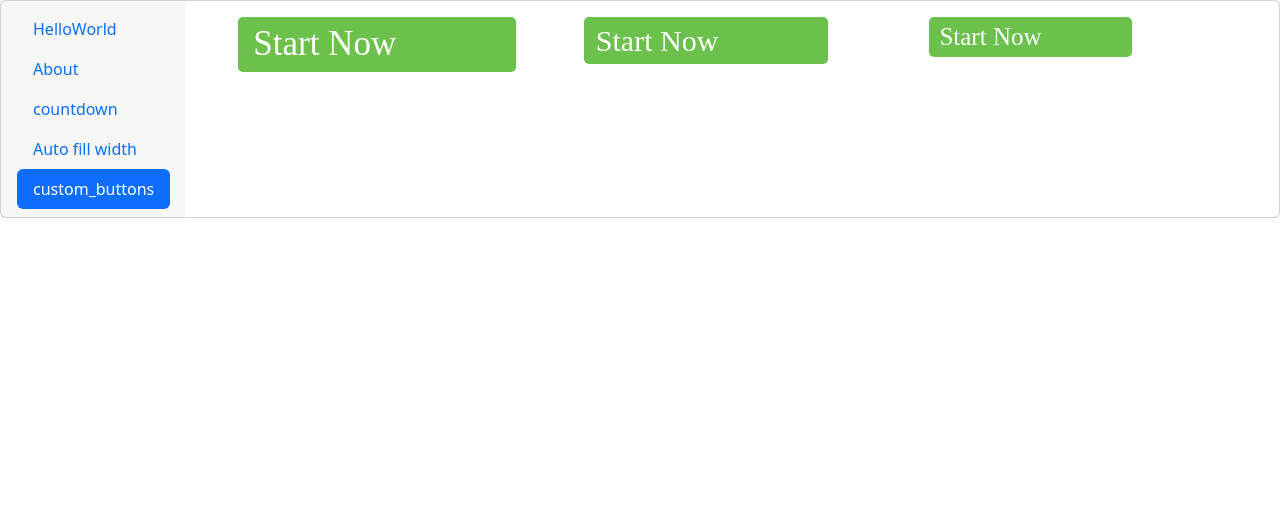
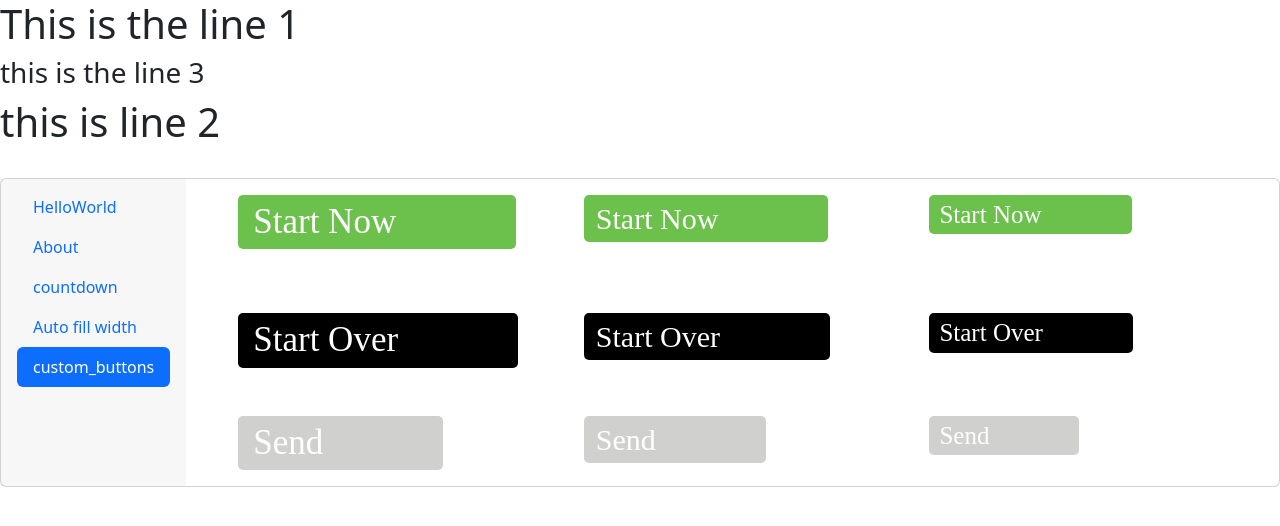
Before and after one commit to mahender11005/git_project, a Vue app: page / in a window 1280 px wide. Shown: the top 526 px of the page. Built offline with nearby package versions, Linux system fonts and the light colour scheme.

Commit message:
buttons added

```diff
--- a/src/App.vue
+++ b/src/App.vue
@@ -1,15 +1,17 @@
 <template>
   <div id="app">
+    <prac_slot >
+    <h1 slot="head1">  This is the line 1</h1>
+    <h3 slot="head2"> this is the line 3</h3>
+      </prac_slot> <br />
     <div>
       <b-card no-body>
         <b-tabs pills card vertical>
           <b-tab title="HelloWorld"><HelloWorld /></b-tab>
           <b-tab title="About"><About /></b-tab>
-           <b-tab title="countdown " ><countdown  /></b-tab>
-             <b-tab title="Auto fill width " ><mainInput  /></b-tab>
-              <b-tab title="custom_buttons "   active><custom_buttons  /></b-tab>
-
-
+          <b-tab title="countdown "><countdown /></b-tab>
+          <b-tab title="Auto fill width "><mainInput /></b-tab>
+          <b-tab title="custom_buttons " active><custom_buttons /></b-tab>
         </b-tabs>
       </b-card>
     </div>
@@ -18,10 +20,11 @@
 
 <script>
 import About from "./components/About.vue";
-import Countdown from './components/countdown.vue';
+import Countdown from "./components/countdown.vue";
 import HelloWorld from "./components/HelloWorld.vue";
 import mainInput from "./components/mainInput.vue";
 import custom_buttons from "./components/custom_buttons.vue";
+import prac_slot from "./components/prac_slot.vue";
 
 export default {
   name: "App",
@@ -31,11 +34,10 @@ export default {
     Countdown,
     mainInput,
     custom_buttons,
+    prac_slot,
   },
 };
 </script>
 
 <style>
-
-
 </style>
--- a/src/components/countdown.vue
+++ b/src/components/countdown.vue
@@ -4,6 +4,12 @@
 
 <script>
 export default {
+  data(){
+    return{
+
+    }
+
+  },
 
 }
 </script>
--- a/src/components/custom_buttons.vue
+++ b/src/components/custom_buttons.vue
@@ -1,6 +1,6 @@
 <template>
   <div class="container">
-    <div class="row">
+    <div class="row pb-3">
       <div class="col">
         <button class="button_one">Start Now</button>
       </div>
@@ -11,7 +11,32 @@
         <button class="button_two">Start Now</button>
       </div>
     </div>
+    <br />
+    <br />
+    <div class="row">
+      <div class="col">
+        <button class="button_one1">Start Over</button>
+      </div>
+      <div class="col">
+        <button class="button_three3">Start Over</button>
+      </div>
+      <div class="col">
+        <button class="button_two2">Start Over</button>
+      </div>
+    </div> <br> <br>
+        <div class="row">
+      <div class="col">
+        <button class="button_one11">Send</button>
+      </div>
+      <div class="col">
+        <button class="button_three33">Send</button>
+      </div>
+      <div class="col">
+        <button class="button_two22">Send</button>
+      </div>
+    </div>
   </div>
+
 </template>
 
 <script>
@@ -19,7 +44,7 @@ export default {};
 </script>
 
 <style scoped lang="scss">
-@import "scss/_vars.scss";
+ @import "@/assets/scss/_vars.scss";
 .button_one {
   background-color: $Core_Green;
   color: $White;
@@ -59,4 +84,82 @@ export default {};
   padding-right: 110px;
   text-align: left;
 }
+.button_one1 {
+  background-color: $Black;
+  color: $White;
+  border: 0px;
+  font-family: "Croma Sans";
+  font-size: 35px;
+
+  border-radius: 5px;
+  font-weight: 450;
+  padding-left: 15px;
+  padding-right: 120px;
+  text-align: left;
+}
+.button_two2 {
+  background-color: $Black;
+  color: $White;
+  border: 0px;
+  font-family: "Croma Sans";
+  font-size: 25px;
+
+  border-radius: 5px;
+  font-weight: 400;
+  padding-left: 10px;
+  padding-right: 90px;
+  text-align: left;
+}
+.button_three3 {
+  background-color: $Black;
+  color: $White;
+  border: 0px;
+  font-family: "Croma Sans";
+  font-size: 30px;
+
+  border-radius: 5px;
+  font-weight: 450;
+  padding-left: 12px;
+  padding-right: 110px;
+  text-align: left;
+}
+.button_one11 {
+  background-color: $Light_Gray;
+  color: $White;
+  border: 0px;
+  font-family: "Croma Sans";
+  font-size: 35px;
+
+  border-radius: 5px;
+  font-weight: 450;
+  padding-left: 15px;
+  padding-right: 120px;
+  text-align: left;
+}
+.button_two22 {
+  background-color: $Light_Gray;
+  color: $White;
+  border: 0px;
+  font-family: "Croma Sans";
+  font-size: 25px;
+
+  border-radius: 5px;
+  font-weight: 400;
+  padding-left: 10px;
+  padding-right: 90px;
+  text-align: left;
+}
+.button_three33 {
+  background-color: $Light_Gray;
+  color: $White;
+  border: 0px;
+  font-family: "Croma Sans";
+  font-size: 30px;
+
+  border-radius: 5px;
+  font-weight: 450;
+  padding-left: 12px;
+  padding-right: 110px;
+  text-align: left;
+}
 </style>
--- /dev/null
+++ b/src/components/prac_slot.vue
@@ -0,0 +1,15 @@
+<template>
+  <div>
+    <slot name="head1"></slot>
+
+    <slot  name="head2"></slot>
+    <h1>this is line 2</h1>
+  </div>
+</template>
+
+<script>
+export default {};
+</script>
+
+<style>
+</style>
--- a/src/main.js
+++ b/src/main.js
@@ -5,6 +5,7 @@ import { BootstrapVue, IconsPlugin } from 'bootstrap-vue'
 // Import Bootstrap and BootstrapVue CSS files (order is important)
 import 'bootstrap/dist/css/bootstrap.css'
 import 'bootstrap-vue/dist/bootstrap-vue.css'
+
 
 // Make BootstrapVue available throughout your project
 Vue.use(BootstrapVue)
--- /dev/null
+++ b/vue.config.js
@@ -0,0 +1,11 @@
+module.exports = {
+    css: {
+      loaderOptions: {
+        sass: {
+          prependData: `
+            @import "@/assets/scss/_vars.scss";
+          `
+        }
+      }
+    }
+  };
```
Also changed, not shown: src/assets/scss/_vars.scss (renamed from scss/_vars.scss).
